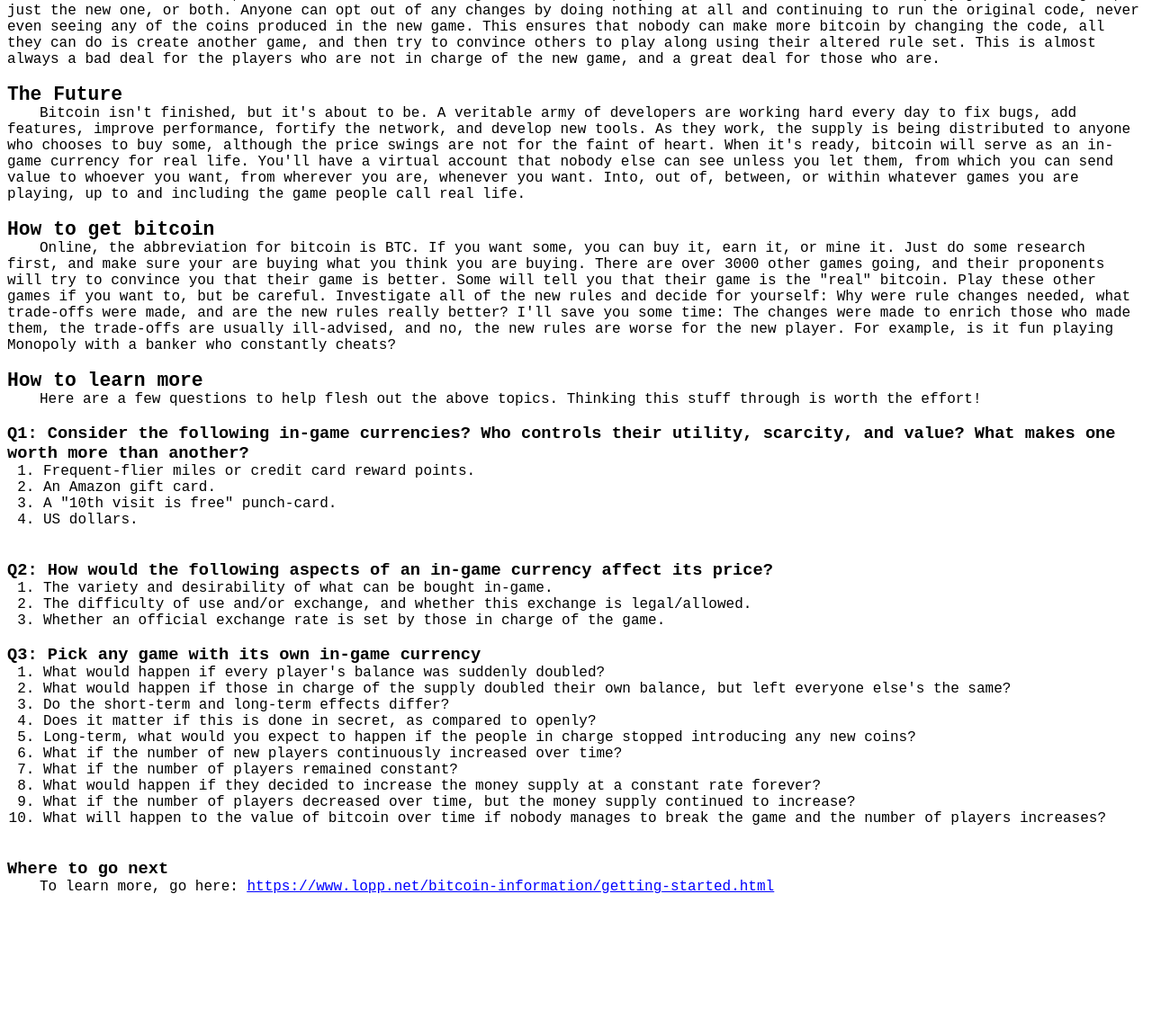
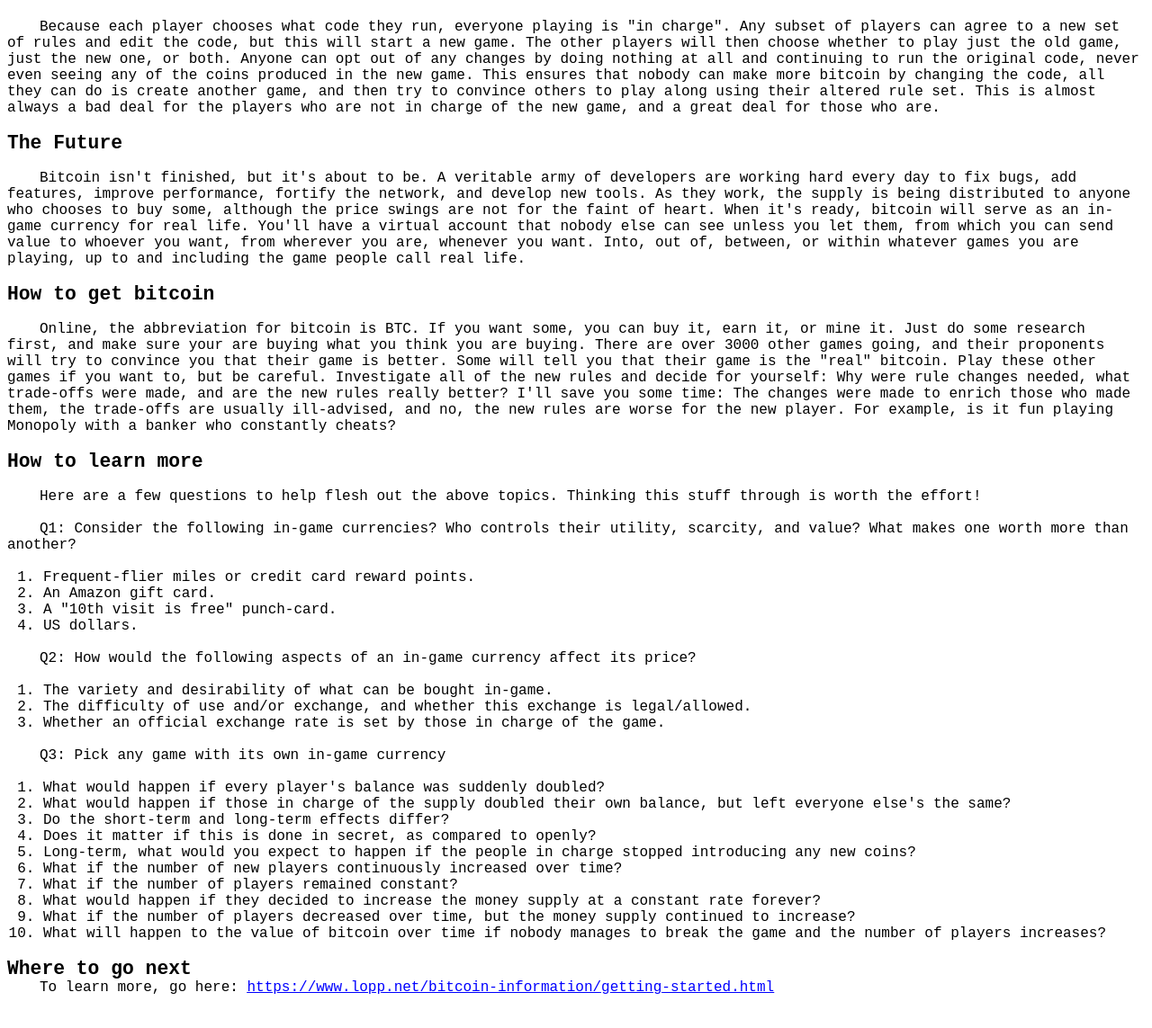
Before and after one commit to Bepper1/Bepper1.github.io, a plain HTML site: page BEP001.html in a window 1280 px wide. Shown: the part 751-1894 px from the top of the page at 90% size. Before the commit the page ends 1844 px from the top, so only its background shows below. Drawn offline with Linux system fonts and the light colour scheme.

Commit message:
Update BEP001.html
Formatting

```diff
--- a/BEP001.html
+++ b/BEP001.html
@@ -5,42 +5,50 @@
 <p align="center" style=" margin-top:0px; margin-bottom:0px; margin-left:0px; margin-right:0px; -qt-block-indent:0; text-indent:0px;"><span style=" font-size:24pt; font-weight:600;">Bitcoin: an in-game currency for real life</span></p>
 <p align="center" style="-qt-paragraph-type:empty; margin-top:0px; margin-bottom:0px; margin-left:0px; margin-right:0px; -qt-block-indent:0; text-indent:0px; font-size:24pt; font-weight:600;"><br /></p>
 <p style=" margin-top:0px; margin-bottom:0px; margin-left:0px; margin-right:0px; -qt-block-indent:0; text-indent:0px;"><span style=" font-size:16pt; font-weight:600;">What is an in-game currency?</span></p>
+<p style="-qt-paragraph-type:empty; margin-top:0px; margin-bottom:0px; margin-left:0px; margin-right:0px; -qt-block-indent:0; text-indent:0px;"><br /></p>
 <p style=" margin-top:0px; margin-bottom:0px; margin-left:0px; margin-right:0px; -qt-block-indent:0; text-indent:36px;">In many games, players can accumulate in-game wealth by collecting resources, battling opponents, solving puzzles, or simply surviving. In Dungeons &amp; Dragons, players can kill monsters and loot their corpses. In online games, players can complete tasks to earn in-game money. In Monopoly, players attempt to accumulate counterfeit bank notes. All of these in-game currencies function as money within the game itself, but sometimes they can also have real-world value to the players.</p>
 <p style="-qt-paragraph-type:empty; margin-top:0px; margin-bottom:0px; margin-left:0px; margin-right:0px; -qt-block-indent:0; text-indent:36px;"><br /></p>
-<p style="-qt-paragraph-type:empty; margin-top:0px; margin-bottom:0px; margin-left:0px; margin-right:0px; -qt-block-indent:0; text-indent:36px;"><br /></p>
-<p style=" margin-top:0px; margin-bottom:0px; margin-left:0px; margin-right:0px; -qt-block-indent:0; text-indent:0px;"><span style=" font-size:16pt; font-weight:600;">Value and Scarcity</span></p>
+<p style=" margin-top:0px; margin-bottom:0px; margin-left:0px; margin-right:0px; -qt-block-indent:0; text-indent:0px;"><span style=" font-size:16pt; font-weight:600;">Value and scarcity</span></p>
+<p style="-qt-paragraph-type:empty; margin-top:0px; margin-bottom:0px; margin-left:0px; margin-right:0px; -qt-block-indent:0; text-indent:0px;"><br /></p>
 <p style=" margin-top:0px; margin-bottom:0px; margin-left:0px; margin-right:0px; -qt-block-indent:0; text-indent:36px;">For example, a broke Dungeons &amp; Dragons player might want to buy a +5 Vorpal Sword of Demon Slaying badly enough to offer another player a few dollars in exchange for some in-game gold. A Monopoly player could attempt to avoid bankruptcy by offering to trade another player a few real dollars for a stack of Monopoly dollars. Many players of online games buy in-game money, either directly from the game company or from other players on the side. It is important to note that many in-game currencies have achieved real-world value, despite being completely intangible. The value of a currency, or how much people will pay for it, is strongly affected by its scarcity. </p>
 <p style="-qt-paragraph-type:empty; margin-top:0px; margin-bottom:0px; margin-left:0px; margin-right:0px; -qt-block-indent:0; text-indent:36px;"><br /></p>
 <p style=" margin-top:0px; margin-bottom:0px; margin-left:0px; margin-right:0px; -qt-block-indent:0; text-indent:36px;">When a dead monster is looted in Dungeons &amp; Dragons, the dungeon master determines (often by rolling dice) how many coins are awarded to the player (and thus added to the existing total supply). A computer game can be programmed to create new in-game currency whenever a player performs a certain action. A Monopoly board game comes with a fixed amount of paper notes, but the banker can create additional money as needed. In each of these cases, the in-game currency supply is infinite because the dungeon master, game creator, or banker can create more at will, decreasing both scarcity and value.</p>
 <p style="-qt-paragraph-type:empty; margin-top:0px; margin-bottom:0px; margin-left:0px; margin-right:0px; -qt-block-indent:0; text-indent:36px;"><br /></p>
 <p style=" margin-top:0px; margin-bottom:0px; margin-left:0px; margin-right:0px; -qt-block-indent:0; text-indent:0px;"><span style=" font-size:16pt; font-weight:600;">Bitcoin is a strictly scarce in-game currency</span></p>
+<p style="-qt-paragraph-type:empty; margin-top:0px; margin-bottom:0px; margin-left:0px; margin-right:0px; -qt-block-indent:0; text-indent:0px;"><br /></p>
 <p style=" margin-top:0px; margin-bottom:0px; margin-left:0px; margin-right:0px; -qt-block-indent:0; text-indent:36px;">Bitcoin is an in-game currency for the game of bitcoin mining. Currently, bitcoin miners expend enormous amounts of computational power in a competition for ever-decreasing amounts of newly created bitcoin. The new bitcoin is created according to a fixed schedule, so that everyone playing knows the total supply both at present and at any future time, but the final total supply was determined when the game began in 2008. In-game, bitcoin has only one use: Any player can pay a small amount of bitcoin in order to transfer any portion of their balance to another player. Properly executed, these transactions are fast, global, secure, uncensorable, private, and provable. Bitcoin has value both because it is strictly and provably scarce, and because it can be easily sent to any other player, anywhere, anytime. (Ideally, players must be able to communicate with each other and with the bitcoin network in order to play. Most use the internet, but many other options are available.) Bitcoin remains predictably and provably scarce because the players operate by consensus-- changing any of the rules requires the consent of every player in the game.</p>
 <p style="-qt-paragraph-type:empty; margin-top:0px; margin-bottom:0px; margin-left:0px; margin-right:0px; -qt-block-indent:0; text-indent:36px;"><br /></p>
 <p style=" margin-top:0px; margin-bottom:0px; margin-left:0px; margin-right:0px; -qt-block-indent:0; text-indent:0px;"><span style=" font-size:16pt; font-weight:600;">Consensus</span></p>
+<p style="-qt-paragraph-type:empty; margin-top:0px; margin-bottom:0px; margin-left:0px; margin-right:0px; -qt-block-indent:0; text-indent:0px;"><br /></p>
 <p style=" margin-top:0px; margin-bottom:0px; margin-left:0px; margin-right:0px; -qt-block-indent:0; text-indent:36px;">Because each player chooses what code they run, everyone playing is &quot;in charge&quot;. Any subset of players can agree to a new set of rules and edit the code, but this will start a new game. The other players will then choose whether to play just the old game, just the new one, or both. Anyone can opt out of any changes by doing nothing at all and continuing to run the original code, never even seeing any of the coins produced in the new game. This ensures that nobody can make more bitcoin by changing the code, all they can do is create another game, and then try to convince others to play along using their altered rule set. This is almost always a bad deal for the players who are not in charge of the new game, and a great deal for those who are.</p>
 <p style="-qt-paragraph-type:empty; margin-top:0px; margin-bottom:0px; margin-left:0px; margin-right:0px; -qt-block-indent:0; text-indent:36px;"><br /></p>
 <p style=" margin-top:0px; margin-bottom:0px; margin-left:0px; margin-right:0px; -qt-block-indent:0; text-indent:0px;"><span style=" font-size:16pt; font-weight:600;">The Future</span></p>
+<p style="-qt-paragraph-type:empty; margin-top:0px; margin-bottom:0px; margin-left:0px; margin-right:0px; -qt-block-indent:0; text-indent:0px;"><br /></p>
 <p style=" margin-top:0px; margin-bottom:0px; margin-left:0px; margin-right:0px; -qt-block-indent:0; text-indent:36px;">Bitcoin isn't finished, but it's about to be. A veritable army of developers are working hard every day to fix bugs, add features, improve performance, fortify the network, and develop new tools. As they work, the supply is being distributed to anyone who chooses to buy some, although the price swings are not for the faint of heart. When it's ready, bitcoin will serve as an in-game currency for real life. You'll have a virtual account that nobody else can see unless you let them, from which you can send value to whoever you want, from wherever you are, whenever you want. Into, out of, between, or within whatever games you are playing, up to and including the game people call real life.</p>
 <p style="-qt-paragraph-type:empty; margin-top:0px; margin-bottom:0px; margin-left:0px; margin-right:0px; -qt-block-indent:0; text-indent:36px;"><br /></p>
 <p style=" margin-top:0px; margin-bottom:0px; margin-left:0px; margin-right:0px; -qt-block-indent:0; text-indent:0px;"><span style=" font-size:16pt; font-weight:600;">How to get bitcoin</span></p>
+<p style="-qt-paragraph-type:empty; margin-top:0px; margin-bottom:0px; margin-left:0px; margin-right:0px; -qt-block-indent:0; text-indent:0px;"><br /></p>
 <p style=" margin-top:0px; margin-bottom:0px; margin-left:0px; margin-right:0px; -qt-block-indent:0; text-indent:36px;">Online, the abbreviation for bitcoin is BTC. If you want some, you can buy it, earn it, or mine it. Just do some research first, and make sure your are buying what you think you are buying. There are over 3000 other games going, and their proponents will try to convince you that their game is better. Some will tell you that their game is the &quot;real&quot; bitcoin. Play these other games if you want to, but be careful. Investigate all of the new rules and decide for yourself: Why were rule changes needed, what trade-offs were made, and are the new rules really better? I'll save you some time: The changes were made to enrich those who made them, the trade-offs are usually ill-advised, and no, the new rules are worse for the new player. For example, is it fun playing Monopoly with a banker who constantly cheats?</p>
 <p style="-qt-paragraph-type:empty; margin-top:0px; margin-bottom:0px; margin-left:0px; margin-right:0px; -qt-block-indent:0; text-indent:36px;"><br /></p>
 <p style=" margin-top:0px; margin-bottom:0px; margin-left:0px; margin-right:0px; -qt-block-indent:0; text-indent:0px;"><span style=" font-size:16pt; font-weight:600;">How to learn more</span></p>
+<p style="-qt-paragraph-type:empty; margin-top:0px; margin-bottom:0px; margin-left:0px; margin-right:0px; -qt-block-indent:0; text-indent:0px;"><br /></p>
 <p style=" margin-top:0px; margin-bottom:0px; margin-left:0px; margin-right:0px; -qt-block-indent:0; text-indent:36px;">Here are a few questions to help flesh out the above topics. Thinking this stuff through is worth the effort!</p>
 <p style="-qt-paragraph-type:empty; margin-top:0px; margin-bottom:0px; margin-left:0px; margin-right:0px; -qt-block-indent:0; text-indent:36px;"><br /></p>
-<p style=" margin-top:0px; margin-bottom:0px; margin-left:0px; margin-right:0px; -qt-block-indent:0; text-indent:0px;"><span style=" font-size:14pt; font-weight:600;">Q1: Consider the following in-game currencies? Who controls their utility, scarcity, and value? What makes one worth more than another? </span></p>
+<p style=" margin-top:0px; margin-bottom:0px; margin-left:0px; margin-right:0px; -qt-block-indent:0; text-indent:36px;">Q1: Consider the following in-game currencies? Who controls their utility, scarcity, and value? What makes one worth more than another? </p>
+<p style="-qt-paragraph-type:empty; margin-top:0px; margin-bottom:0px; margin-left:0px; margin-right:0px; -qt-block-indent:0; text-indent:36px;"><br /></p>
 <ol style="margin-top: 0px; margin-bottom: 0px; margin-left: 0px; margin-right: 0px; -qt-list-number-prefix: '';"><li style="" style=" margin-top:0px; margin-bottom:0px; margin-left:0px; margin-right:0px; -qt-block-indent:0; text-indent:18px;">Frequent-flier miles or credit card reward points.</li>
 <li style="" style=" margin-top:0px; margin-bottom:0px; margin-left:0px; margin-right:0px; -qt-block-indent:0; text-indent:18px;">An Amazon gift card.</li>
 <li style="" style=" margin-top:0px; margin-bottom:0px; margin-left:0px; margin-right:0px; -qt-block-indent:0; text-indent:18px;">A &quot;10th visit is free&quot; punch-card.</li>
 <li style="" style=" margin-top:0px; margin-bottom:0px; margin-left:0px; margin-right:0px; -qt-block-indent:0; text-indent:18px;">US dollars.</li></ol>
 <p style="-qt-paragraph-type:empty; margin-top:0px; margin-bottom:0px; margin-left:0px; margin-right:0px; -qt-block-indent:0; text-indent:36px;"><br /></p>
+<p style=" margin-top:0px; margin-bottom:0px; margin-left:0px; margin-right:0px; -qt-block-indent:0; text-indent:36px;">Q2: How would the following aspects of an in-game currency affect its price?</p>
 <p style="-qt-paragraph-type:empty; margin-top:0px; margin-bottom:0px; margin-left:0px; margin-right:0px; -qt-block-indent:0; text-indent:36px;"><br /></p>
-<p style=" margin-top:0px; margin-bottom:0px; margin-left:0px; margin-right:0px; -qt-block-indent:0; text-indent:0px;"><span style=" font-size:14pt; font-weight:600;">Q2: How would the following aspects of an in-game currency affect its price?</span></p>
 <ol style="margin-top: 0px; margin-bottom: 0px; margin-left: 0px; margin-right: 0px; -qt-list-number-prefix: '';"><li style="" style=" margin-top:0px; margin-bottom:0px; margin-left:0px; margin-right:0px; -qt-block-indent:0; text-indent:18px;">The variety and desirability of what can be bought in-game.</li>
 <li style="" style=" margin-top:0px; margin-bottom:0px; margin-left:0px; margin-right:0px; -qt-block-indent:0; text-indent:18px;">The difficulty of use and/or exchange, and whether this exchange is legal/allowed.</li>
 <li style="" style=" margin-top:0px; margin-bottom:0px; margin-left:0px; margin-right:0px; -qt-block-indent:0; text-indent:18px;">Whether an official exchange rate is set by those in charge of the game.</li></ol>
-<p style="-qt-paragraph-type:empty; margin-top:0px; margin-bottom:0px; margin-left:0px; margin-right:0px; -qt-block-indent:0; text-indent:18px;"><br /></p>
-<p style=" margin-top:0px; margin-bottom:0px; margin-left:0px; margin-right:0px; -qt-block-indent:0; text-indent:0px;"><span style=" font-size:14pt; font-weight:600;">Q3: Pick any game with its own in-game currency</span></p>
+<p style="-qt-paragraph-type:empty; margin-top:0px; margin-bottom:0px; margin-left:0px; margin-right:0px; -qt-block-indent:0; text-indent:36px;"><br /></p>
+<p style=" margin-top:0px; margin-bottom:0px; margin-left:0px; margin-right:0px; -qt-block-indent:0; text-indent:36px;">Q3: Pick any game with its own in-game currency</p>
+<p style="-qt-paragraph-type:empty; margin-top:0px; margin-bottom:0px; margin-left:0px; margin-right:0px; -qt-block-indent:0; text-indent:36px;"><br /></p>
 <ol style="margin-top: 0px; margin-bottom: 0px; margin-left: 0px; margin-right: 0px; -qt-list-number-prefix: '';"><li style="" style=" margin-top:0px; margin-bottom:0px; margin-left:0px; margin-right:0px; -qt-block-indent:0; text-indent:18px;">What would happen if every player's balance was suddenly doubled? </li>
 <li style="" style=" margin-top:0px; margin-bottom:0px; margin-left:0px; margin-right:0px; -qt-block-indent:0; text-indent:18px;">What would happen if those in charge of the supply doubled their own balance, but left everyone else's the same? </li>
 <li style="" style=" margin-top:0px; margin-bottom:0px; margin-left:0px; margin-right:0px; -qt-block-indent:0; text-indent:54px;">Do the short-term and long-term effects differ? </li>
@@ -51,9 +59,8 @@
 <li style="" style=" margin-top:0px; margin-bottom:0px; margin-left:0px; margin-right:0px; -qt-block-indent:0; text-indent:18px;">What would happen if they decided to increase the money supply at a constant rate forever?</li>
 <li style="" style=" margin-top:0px; margin-bottom:0px; margin-left:0px; margin-right:0px; -qt-block-indent:0; text-indent:54px;">What if the number of players decreased over time, but the money supply continued to increase?</li>
 <li style="" style=" margin-top:0px; margin-bottom:0px; margin-left:0px; margin-right:0px; -qt-block-indent:0; text-indent:18px;">What will happen to the value of bitcoin over time if nobody manages to break the game and the number of players increases?</li></ol>
-<p style="-qt-paragraph-type:empty; margin-top:0px; margin-bottom:0px; margin-left:0px; margin-right:0px; -qt-block-indent:0; text-indent:36px;"><br /></p>
-<p style="-qt-paragraph-type:empty; margin-top:0px; margin-bottom:0px; margin-left:0px; margin-right:0px; -qt-block-indent:0; text-indent:36px;"><br /></p>
-<p style=" margin-top:0px; margin-bottom:0px; margin-left:0px; margin-right:0px; -qt-block-indent:0; text-indent:0px;"><span style=" font-size:14pt; font-weight:600;">Where to go next</span></p>
+<p style="-qt-paragraph-type:empty; margin-top:0px; margin-bottom:0px; margin-left:0px; margin-right:0px; -qt-block-indent:0; text-indent:18px;"><br /></p>
+<p style=" margin-top:0px; margin-bottom:0px; margin-left:0px; margin-right:0px; -qt-block-indent:0; text-indent:0px;"><span style=" font-size:16pt; font-weight:600;">Where to go next</span></p>
 <p style=" margin-top:0px; margin-bottom:0px; margin-left:0px; margin-right:0px; -qt-block-indent:0; text-indent:36px;">To learn more, go here: <a href="https://www.lopp.net/bitcoin-information/getting-started.html"><span style=" text-decoration: underline; color:#0000ff;">https://www.lopp.net/bitcoin-information/getting-started.html</span></a></p>
 <p style="-qt-paragraph-type:empty; margin-top:0px; margin-bottom:0px; margin-left:0px; margin-right:0px; -qt-block-indent:0; text-indent:36px; text-decoration: underline; color:#0000ff;"><br /></p>
 <p style="-qt-paragraph-type:empty; margin-top:0px; margin-bottom:0px; margin-left:0px; margin-right:0px; -qt-block-indent:0; text-indent:36px; text-decoration: underline; color:#0000ff;"><br /></p>
```
